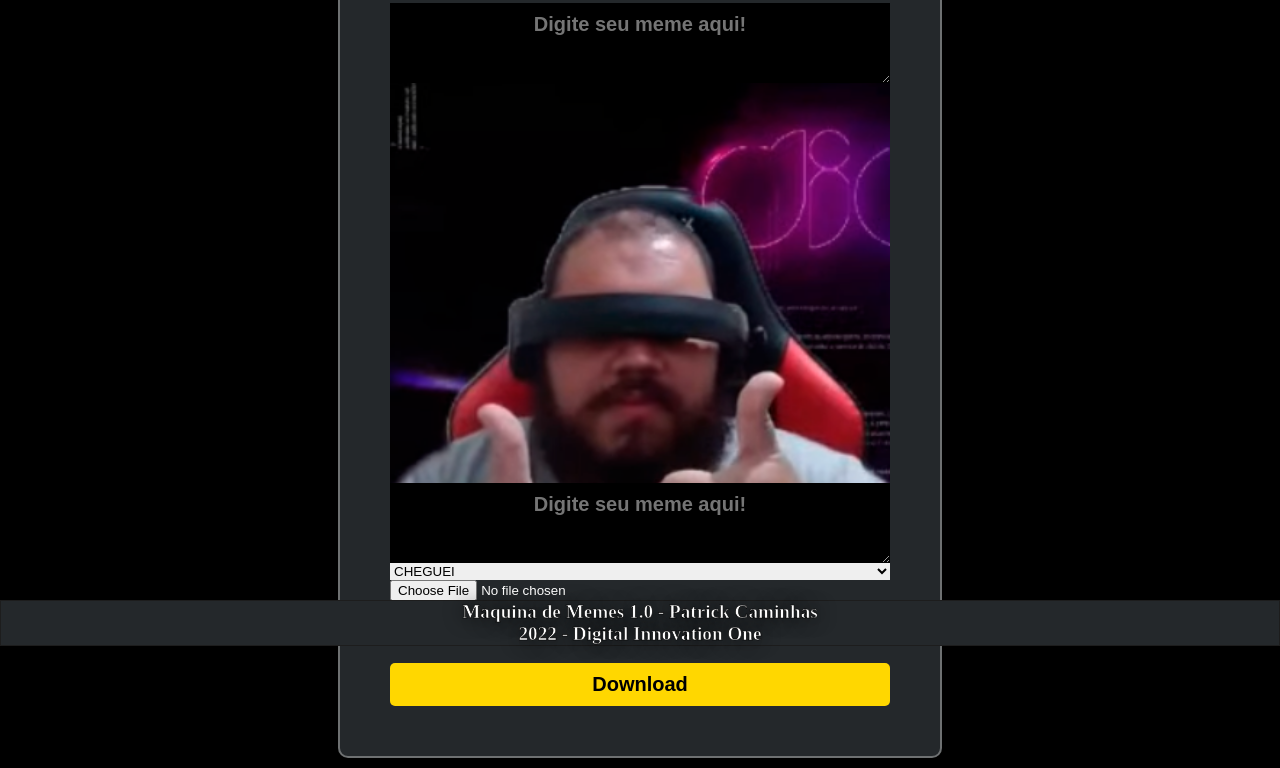
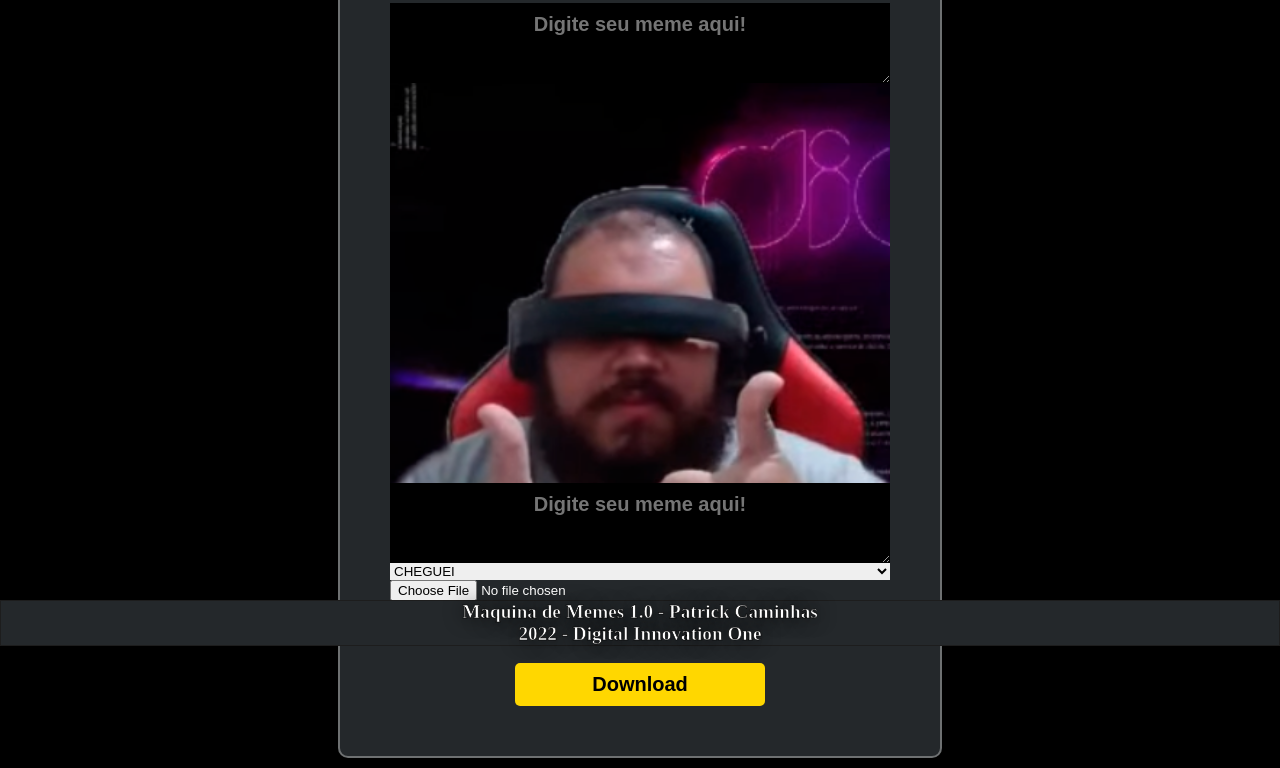
Before and after one commit to PatrickCaminhas/Meme-Maker, a plain HTML site: page index.html in a window 1280 px wide. Shown: the part 154-922 px from the top of the page. Drawn offline with Linux system fonts and the light colour scheme.

Commit message:
buttom change

```diff
--- a/index.html
+++ b/index.html
@@ -28,7 +28,7 @@ initial-scale=1.0">
 
         </div>
         <div class="download">
-            <button id="btn-download"> Download</button>
+            <button class="btn-download"> Download</button>
         </div>
       </div>
     </div>
--- a/styles/style.css
+++ b/styles/style.css
@@ -69,13 +69,22 @@ textarea{
     font-size: 20px;
 }
 
-#btn-download{
-    width: 100%;
+.btn-download{
+    width: 50%;
     font-size: 20px;
     font-weight: bolder;
     padding: 10px;
     background-color: gold;
     border-radius: 5px;
+}
+.btn-download:hover{
+    background-color: rgb(255, 115, 0);
+
+}
+.btn-download:active{
+
+    background-color: rgb(160, 0, 0);
+    color:white;
 }
 
 .text-box{
@@ -89,6 +98,11 @@ textarea{
     font-size: large;
     font-family: sans-serif;
     color:white;
+}
+.download{
+    display: flex;
+    align-items: center;
+    justify-content: center;
 }
 
 .footer{
```
